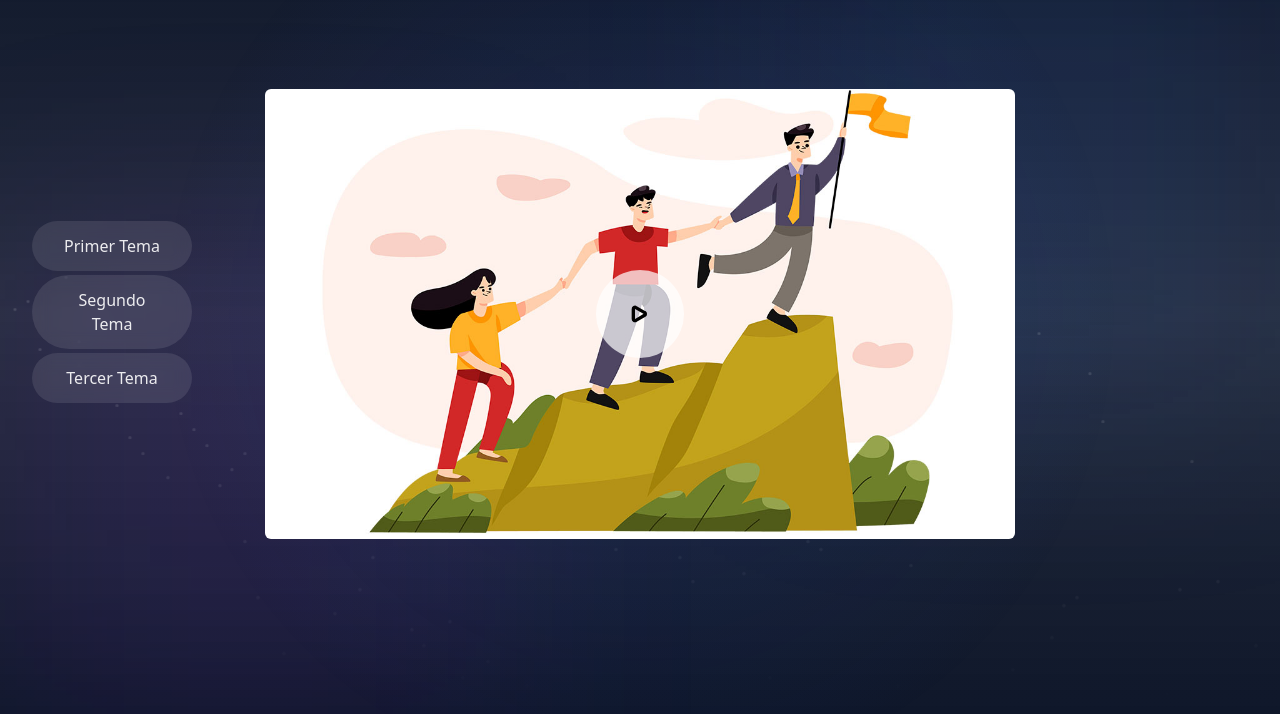
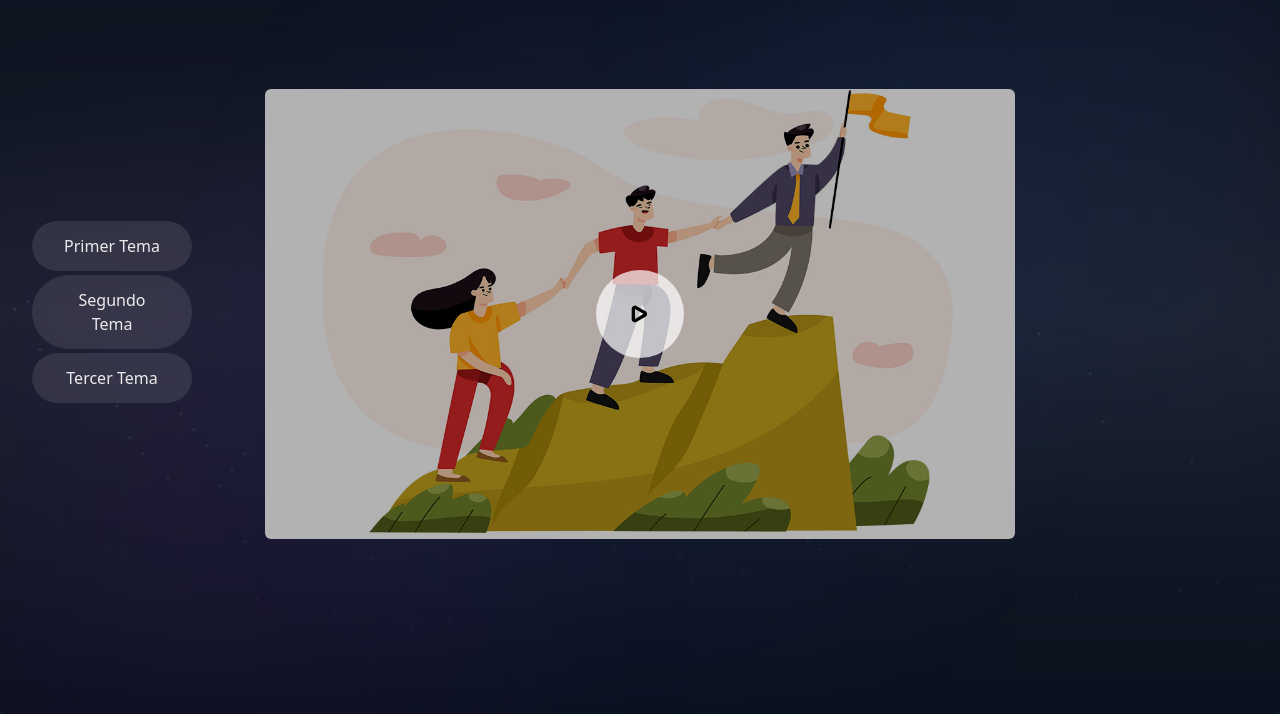
Before and after one commit to Julio-Pineda-Namebot/pa-liderazgo, an Astro site: page / in a window 1280 px wide. Shown: the part 86-800 px from the top of the page. Built offline with nearby package versions, Linux system fonts and the light colour scheme; Astro itself is replaced by a stand-in of ours.

Commit message:
hide video

```diff
--- a/src/components/portafolio/InitialState.astro
+++ b/src/components/portafolio/InitialState.astro
@@ -15,6 +15,7 @@ import StudentsContent from "@components/portafolio/StudentsContent.astro";
       alt="Poster del video"
       class="w-[750px] h-[450px] object-cover rounded-md"
     />
+    <div class="absolute inset-0 bg-black/30 rounded-md"></div>
     <button
       id="play-button"
       class="absolute text-white bg-white/70 hover:bg-white transition rounded-full p-6"
```
